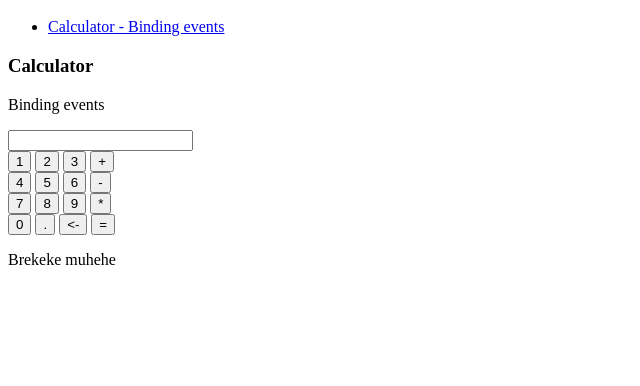
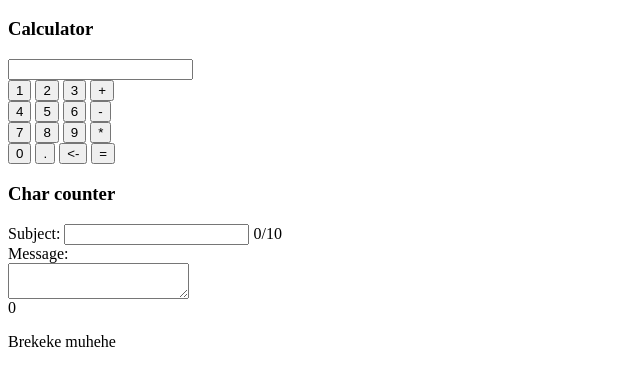
Before and after one commit to murdej/JControl, a plain HTML site: page examples/index.html in a window 1280 px wide. Shown: the part 48-434 px from the top of the page, without its empty margins (0-640 px from the left). Drawn offline with nearby package versions, Linux system fonts and the light colour scheme.

Commit message:
Examples

```diff
--- a/examples/calculator.js
+++ b/examples/calculator.js
@@ -40,6 +40,7 @@ WidgetCalculator.prototype = {
 	}
 }
 
+// Activate widget
 $(function(){
 	new WidgetCalculator('#widget-calculator');
 });
--- /dev/null
+++ b/examples/charcount.js
@@ -0,0 +1,19 @@
+CharCounter = function(ctl)
+{
+	Murdej_JControl.init(this, ctl);
+	// show on start
+	this.input_keyup();
+}
+
+CharCounter.prototype.input_keyup = function()
+{
+	this.ui.$info.text(
+		this.ui.$input.val().length
+		+ (this.ui.input.maxLength > 0 ? "/" + this.ui.input.maxLength : "")
+	);
+}
+
+// Activate widget on all .widget-char-counter elements
+$(function(){
+	Murdej_JControl.setupAll(CharCounter, '#charcount .widget-char-counter');
+});
--- a/examples/index.html
+++ b/examples/index.html
@@ -9,15 +9,8 @@
 			<h1>JControl examples</h1>
 		</header>
 
-		<nav>
-			<ul>
-				<li><a href="#binding-events">Calculator - Binding events</a></li>
-			</ul>
-		</nav>
-
-		<article id="binding-events">
+		<article>
 			<h3>Calculator</h3>
-			<p>Binding events</p>
 			<div id="widget-calculator">
 				<input type="text" class="ui-entry" />
 				<div class="ui-result"></div>
@@ -46,6 +39,21 @@
 			</div>
 		</article>
 
+		<article id="charcount">
+			<h3>Char counter</h3>
+			Subject:
+			<span class="widget-char-counter">
+				<input type="text" maxlength="10" class="ui-input" />
+				<span class="ui-info"></span>
+			</span>
+			<br />
+			Message:
+			<div class="widget-char-counter">
+				<textarea type="text" class="ui-input"></textarea>
+				<div class="ui-info"></div>
+			</div>
+		</article>
+
 		<footer>
 			<p>Brekeke muhehe</p>
 		</footer>
@@ -53,4 +61,5 @@
 	<script src="https://code.jquery.com/jquery-3.2.1.min.js"></script>
 	<script src="../src/JControl.js"></script>
 	<script src="calculator.js"></script>
-</html>
+	<script src="charcount.js"></script>
+	</html>
```
